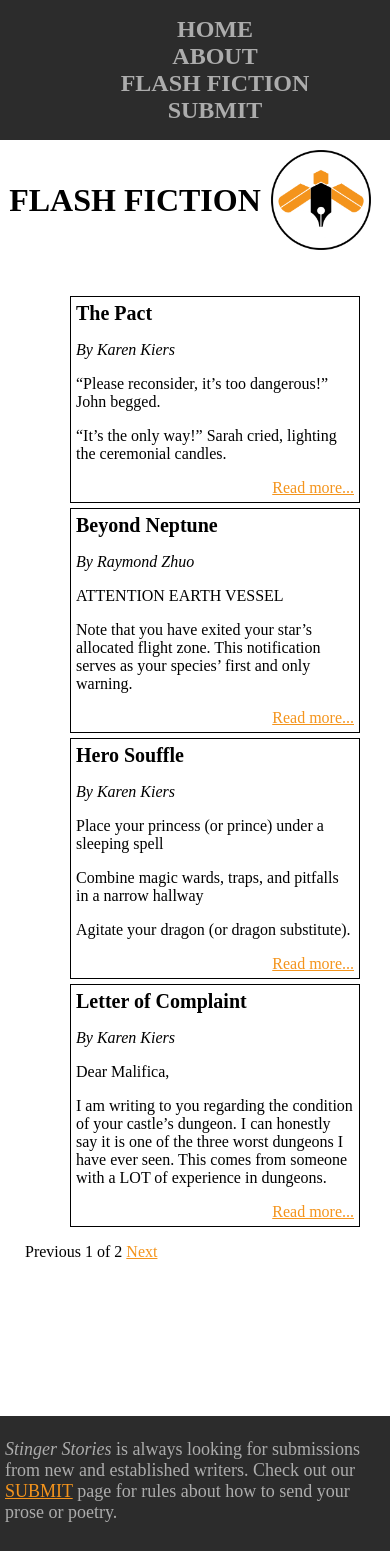
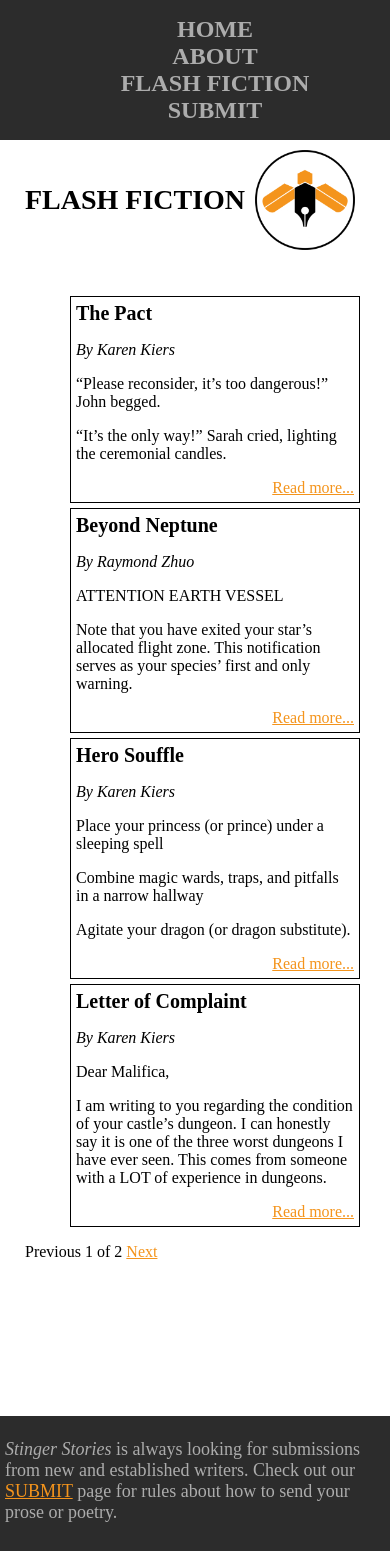
Before and after one commit to jwheatonumich/stinger-stories, a Jekyll site: the page built from flash/index.html, in a window 390 px wide. Built offline with Jekyll 4.4.1, drawn with Linux system fonts in a browser that asks for light colours; the list of posts is cut into pages by our own code.

Commit message:
Update exerpts.html

```diff
--- a/_layouts/exerpts.html
+++ b/_layouts/exerpts.html
@@ -45,7 +45,7 @@ h2{
     }
 
     h2{
-        font-size: 32;
+        font-size: 28;
     }
 
     #body-text-div {
```
